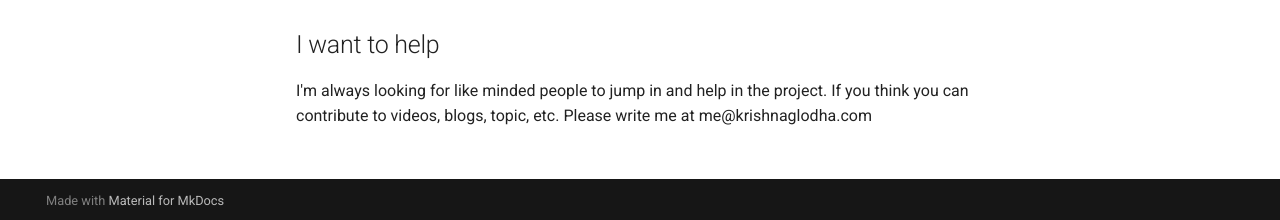
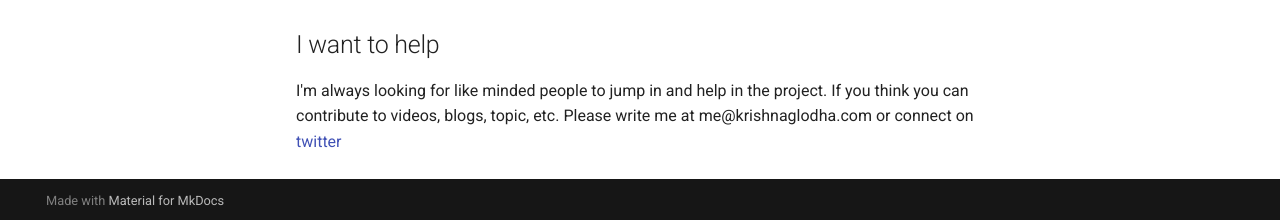
Before and after one commit to krishnaglodha/explainto5yearold, an MkDocs documentation site: the page built from docs/index.md, in a window 1280 px wide and 1306 px high. Shown: the part 1083-1303 px from the top of the window. Built offline with MkDocs 1.6.1 and Material for MkDocs 9.7.7, drawn with Linux system fonts in a browser that asks for light colours.

Commit message:
updated docs

```diff
--- a/docs/index.md
+++ b/docs/index.md
@@ -22,4 +22,4 @@
 
 ## I want to help
 
-I'm always looking for like minded people to jump in and help in the project. If you think you can contribute to videos, blogs, topic, etc. Please write me at me@krishnaglodha.com
+I'm always looking for like minded people to jump in and help in the project. If you think you can contribute to videos, blogs, topic, etc. Please write me at me@krishnaglodha.com  or connect on [twitter](https://twitter.com/krishnaglodha)
```
